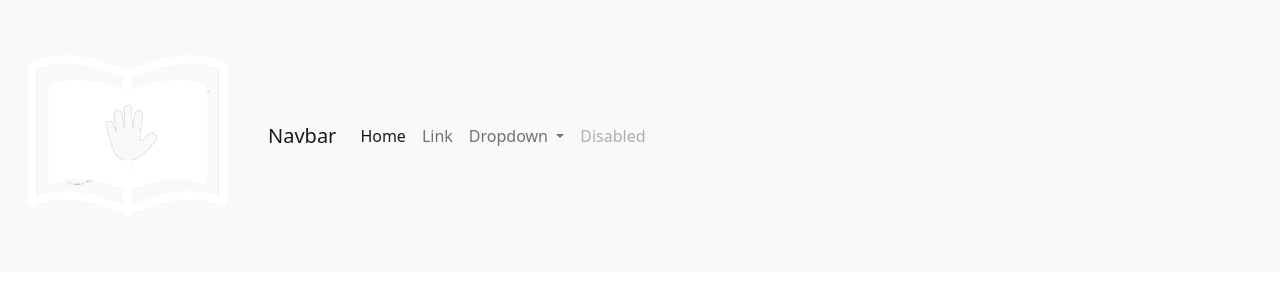
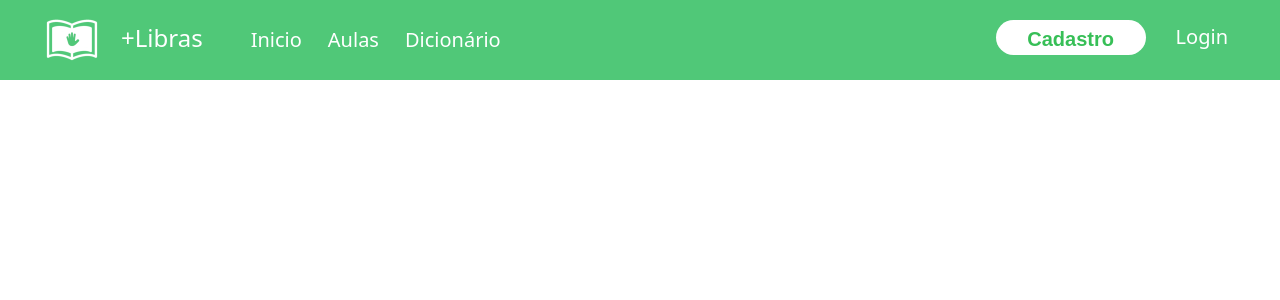
Before and after one commit to LibrasAPP/TCC, a PHP site: page / in a window 1280 px wide. Shown: the top 300 px of the page. Run offline with PHP 8.4, Linux system fonts and the light colour scheme.

Commit message:
Add files via upload

```diff
--- a/deixabonitinho.css
+++ b/deixabonitinho.css
@@ -1,4 +1,54 @@
-#logoNav {
-    height: 64px;
-    width: ;
+#logonav {
+    margin-left: 40px;
 }
+
+#nomesite {
+	font-size: 24px;
+	font-weight: normal;
+	color: white;
+	margin-left: 5px;
+	margin-top: 5px;
+}
+
+#inicio {
+	margin-left: 30px;
+}
+
+.fontes {
+    color: white;
+	text-align: center;
+	margin-left: 10px;
+	font-size: 20px;
+}
+
+.suavenanav {
+    background-color: #50C878;
+}
+
+.registro {
+	margin-right: 20px;
+	-webkit-border-radius: 20px;
+	-moz-border-radius: 20px;
+	border-radius: 20px;
+	height: 35px;
+	line-height: 35px;
+	color: #37BF57;
+	font-family: Arial;
+	width: 150px;
+	font-size: 20px;
+	font-weight: 600;
+	padding: 2px;
+	background-color: #FFFFFF;
+	text-decoration: none;
+	display: inline-block;
+	cursor: pointer;
+	text-align: center;
+ }
+
+#login {
+	margin-right: 40px;
+}
+
+#itensdireita {
+	padding-top: 10px
+}
--- a/index.html
+++ b/index.html
@@ -5,38 +5,34 @@
   <meta http-equiv="X-UA-Compatible" content="IE=edge">
   <meta name="viewport" content="width=device-width, initial-scale=1.0">
   <link rel="stylesheet" href="bootstrap-5.2.0-dist/css/bootstrap.min.css">
-  <link rel="stylesheet" href="main.css">
-  <title>Document</title>
+  <link rel="stylesheet" href="deixabonitinho.css">
+  <title>+Libras</title>
 </head>
 <body>
-  <nav class="navbar navbar-expand-lg bg-light">
-    <img src="imagens/Logo Branca.png" alt="Logo do Aplicativo" id="logoNav">
+	<nav class="navbar navbar-expand-lg suavenanav">
+    <img src="imagens/logo-branca-64px.png" alt="Logo do Aplicativo" id="logonav">
     <div class="container-fluid">
-      <a class="navbar-brand" href="#">Navbar</a>
-      <button class="navbar-toggler" type="button" data-bs-toggle="collapse" data-bs-target="#navbarSupportedContent" aria-controls="navbarSupportedContent" aria-expanded="false" aria-label="Toggle navigation">
-        <span class="navbar-toggler-icon"></span>
-      </button>
+		<h1 id="nomesite" class="fontes">+Libras</h1>
       <div class="collapse navbar-collapse" id="navbarSupportedContent">
         <ul class="navbar-nav me-auto mb-2 mb-lg-0">
-          <li class="nav-item">
-            <a class="nav-link active" aria-current="page" href="#">Home</a>
+          <li id="inicio" class="nav-item">
+            <a class="fontes nav-link" aria-current="page" href="#">Inicio</a>
           </li>
           <li class="nav-item">
-            <a class="nav-link" href="#">Link</a>
-          </li>
-          <li class="nav-item dropdown">
-            <a class="nav-link dropdown-toggle" href="#" role="button" data-bs-toggle="dropdown" aria-expanded="false">
-              Dropdown
-            </a>
-            <ul class="dropdown-menu">
-              <li><a class="dropdown-item" href="#">Action</a></li>
-              <li><a class="dropdown-item" href="#">Another action</a></li>
-              <li><hr class="dropdown-divider"></li>
-              <li><a class="dropdown-item" href="#">Something else here</a></li>
-            </ul>
+            <a class="fontes nav-link" aria-current="page" href="#">Aulas</a>
           </li>
           <li class="nav-item">
-            <a class="nav-link disabled">Disabled</a>
+            <a class="fontes nav-link" aria-current="page" href="#">Dicionário</a>
+          </li>
+        </ul>
+      </div>
+      <div id="itensdireita">
+        <ul class="collapse navbar-collapse" id="navbarSupportedContent">
+          <li class="nav-item" type="none">
+            <a class="registro nav-link" aria-current="page" href="#">Cadastro</a>
+          </li>
+          <li id="login" class="nav-item" type="none">
+            <a class="fontes nav-link" aria-current="page" href="#">Login</a>
           </li>
         </ul>
       </div>
```
Also changed, not shown: README.md.
